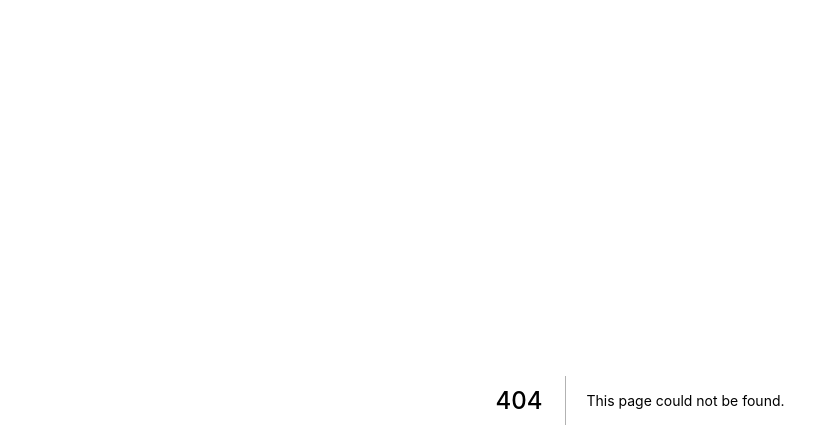
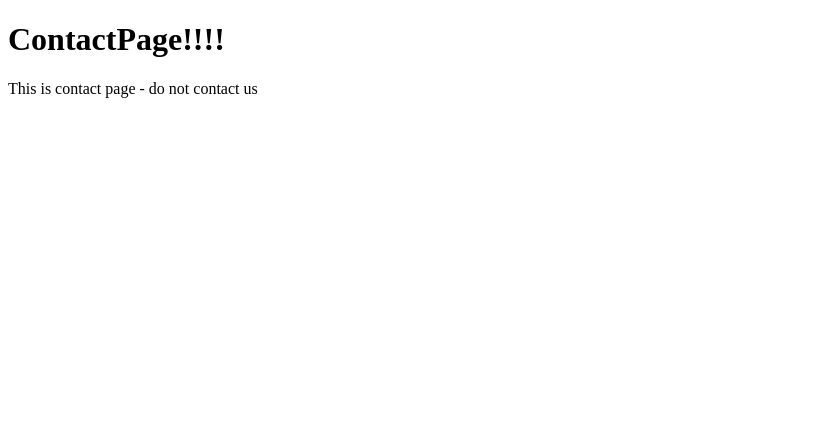
Before and after one commit to Decomplosed/next-js, a Next.js app in the folder first-next/: page /contact in a window 1280 px wide. Before the commit this address had no page. Shown: the top 448 px of the page, without its empty margins (0-839 px from the left). Built offline with nearby package versions, Linux system fonts and the light colour scheme.

Commit message:
created more dummy pages to check how routing works

```diff
--- /dev/null
+++ b/first-next/pages/about.js
@@ -0,0 +1,5 @@
+const aboutPage = () => {
+  return <h1>This is the About Page!!!</h1>
+}
+
+export default aboutPage
--- /dev/null
+++ b/first-next/pages/contact.js
@@ -0,0 +1,8 @@
+const ContactPage = () => (
+  <div>
+    <h1>ContactPage!!!!</h1>
+    <p>This is contact page - do not contact us</p>
+  </div>
+)
+
+export default ContactPage
```
